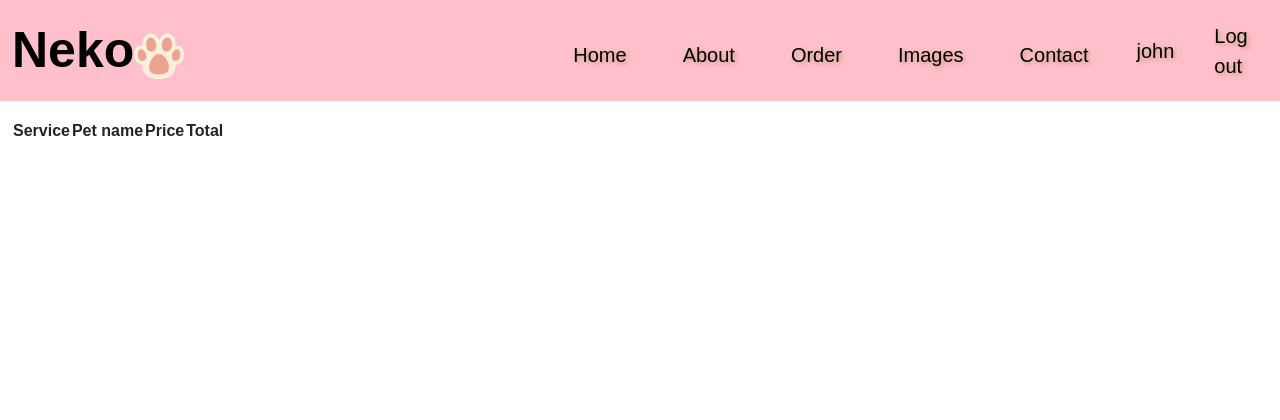
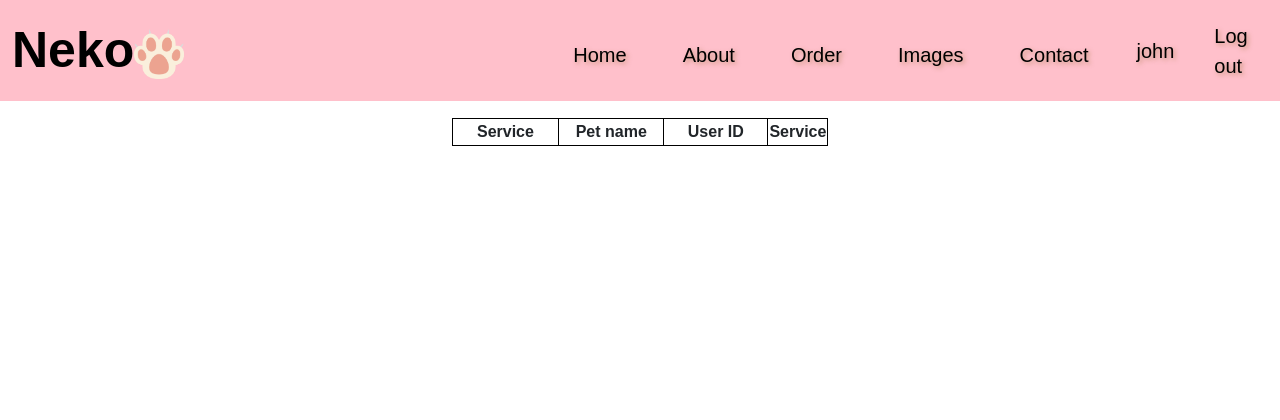
Before and after one commit to chihieuwe/cs50-final, a Flask app: page /history in a window 1280 px wide. Shown: the top 420 px of the page. Run offline with Flask 3, Linux system fonts and the light colour scheme; a user stored in the database is signed in; lists and menus that the app fills with data are empty; some libraries are stand-ins or nearby versions.

Commit message:
Fixing table display and data

```diff
--- a/app.py
+++ b/app.py
@@ -93,7 +93,7 @@ def order():
                     return redirect("/order")
             else:
                 flash("Successful", "success")
-                db.execute("INSERT INTO orders (name, age, service, user_id, status) VALUES (?, ?, ?, ?, ?)", petname, petage, service_type, session["user_id"], 1)
+                db.execute("INSERT INTO orders (name, age, service, user_id, order_status) VALUES (?, ?, ?, ?, ?)", petname, petage, service_type, session["user_id"], 1)
                 return redirect("/order")
     return render_template("order.html", navbar_style='navbar-alt', navbar_brand_style='navbar-brand-alt', nav_link_style='nav-link-alt', service=service)
 
--- a/static/styles/styles.css
+++ b/static/styles/styles.css
@@ -146,3 +146,14 @@ footer {
 #profile {
     list-style-type: none;
 }
+
+/* Styling for table */
+
+table, th, td {
+    margin-left: auto;
+    margin-right: auto;
+    width: 30%;
+    border: 1px solid black;
+    margin-top: auto;
+    margin-bottom: auto;
+}
--- a/templates/history.html
+++ b/templates/history.html
@@ -7,8 +7,8 @@
         <tr>
             <th>Service</th>
             <th>Pet name</th>
-            <th>Price</th>
-            <th>Total</th>
+            <th>User ID</th>
+            <th>Service</th>
         </tr>
     </thead>
     <tbody>
@@ -18,7 +18,7 @@
             <td>{{ order.id }}</td>
             <td>{{ order.name }}</td>
             <td>{{ order.user_id }}</td>
-            <td><img src="{{ url_for('static', filename=order.static/images/user_img/cat.jpg) }}" alt="Image"></td>
+            <td>{{ order.service }}</td>
             <td>{{ order.id }}</td>
 
         </tr>
```
Also changed, not shown: pet.db.
